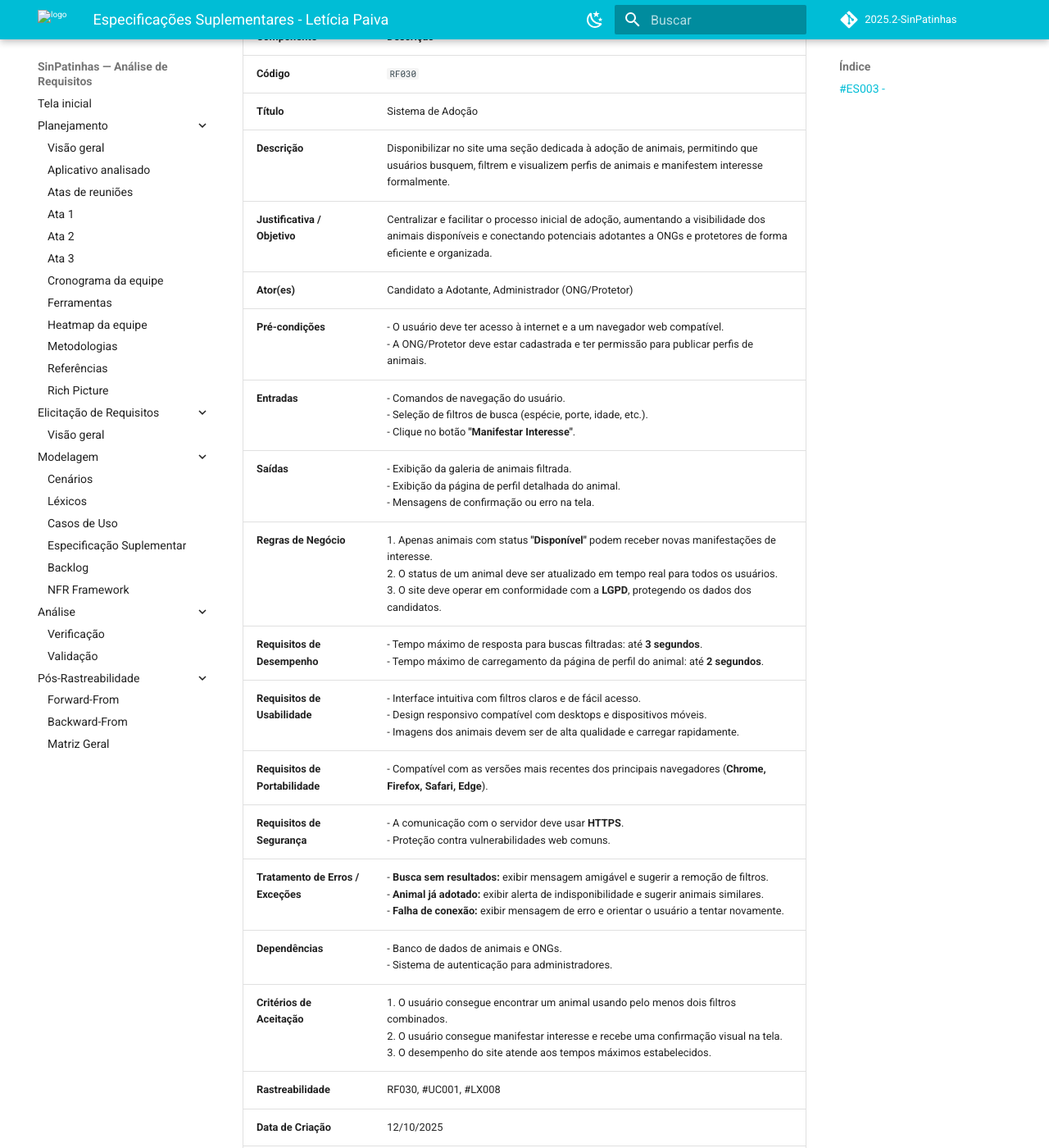
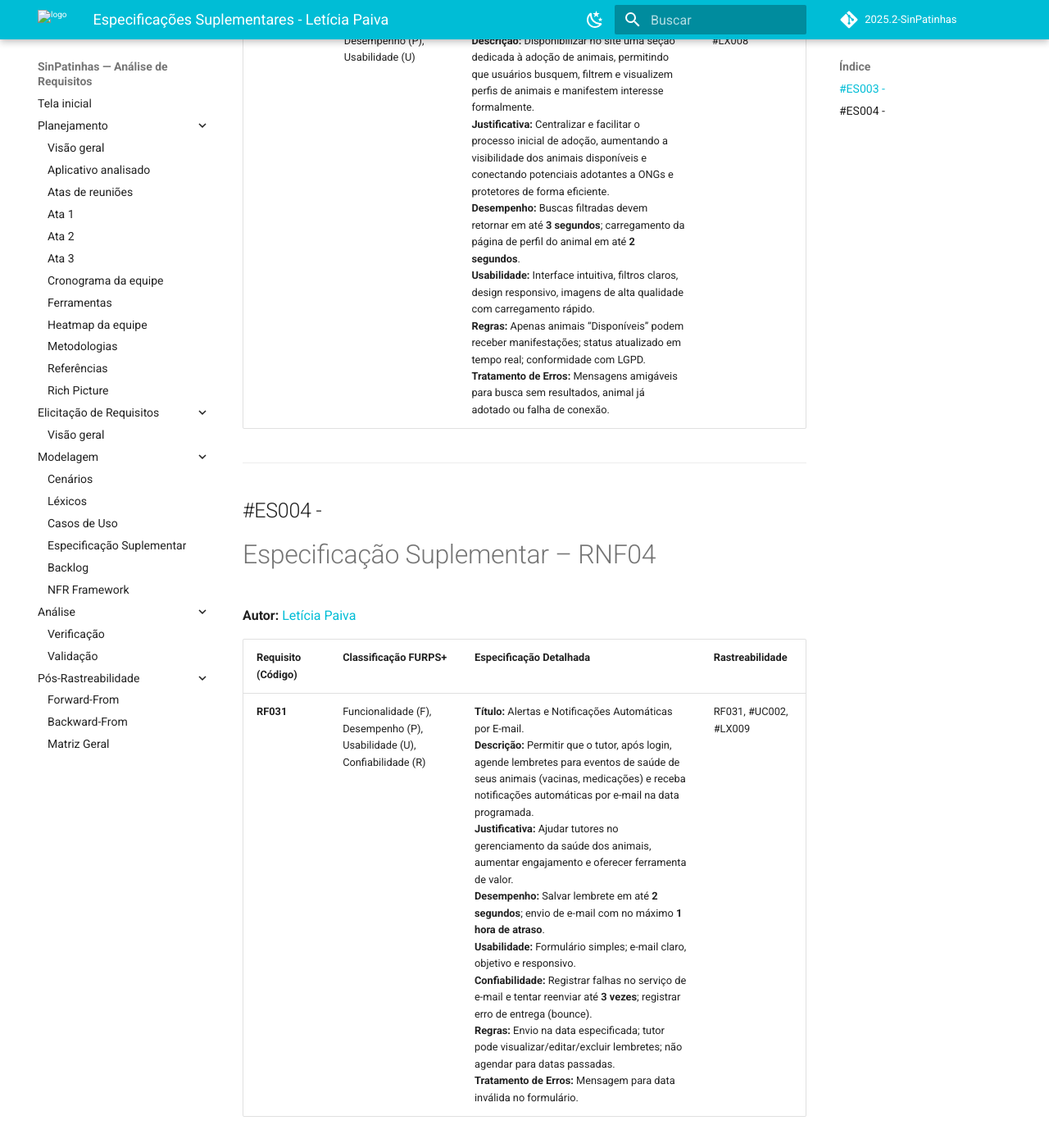
Before and after one commit to Requisitos-de-Software/2025.2-SinPatinhas, an MkDocs documentation site: the page built from docs/modelagem/gravacoes/leticia/especificacao.md, in a window 1280 px wide and 1400 px high, scrolled down 374 px. Shown: the whole window at 82% size. Built offline with MkDocs 1.6.1 and Material for MkDocs 9.7.7, drawn with Linux system fonts in a browser that asks for light colours; comment, search, counter and statistics services are not loaded; some of the changed text lies outside the part shown.

Commit message:
correção da pagina de especificação propria

```diff
--- a/docs/modelagem/gravacoes/leticia/especificacao.md
+++ b/docs/modelagem/gravacoes/leticia/especificacao.md
@@ -8,29 +8,10 @@
 
 **Autor:** [Letícia Paiva](https://github.com/leticiakrpaiva)
 
-#Especificação Suplementar – RNF03
+| Requisito (Código) | Classificação FURPS+ | Especificação Detalhada | Rastreabilidade |
+| :--- | :--- | :--- | :--- |
+| **RF030** | Funcionalidade (F), Desempenho (P), Usabilidade (U) | **Título:** Sistema de Adoção.<br>**Descrição:** Disponibilizar no site uma seção dedicada à adoção de animais, permitindo que usuários busquem, filtrem e visualizem perfis de animais e manifestem interesse formalmente.<br>**Justificativa:** Centralizar e facilitar o processo inicial de adoção, aumentando a visibilidade dos animais disponíveis e conectando potenciais adotantes a ONGs e protetores de forma eficiente.<br>**Desempenho:** Buscas filtradas devem retornar em até **3 segundos**; carregamento da página de perfil do animal em até **2 segundos**.<br>**Usabilidade:** Interface intuitiva, filtros claros, design responsivo, imagens de alta qualidade com carregamento rápido.<br>**Regras:** Apenas animais “Disponíveis” podem receber manifestações; status atualizado em tempo real; conformidade com LGPD.<br>**Tratamento de Erros:** Mensagens amigáveis para busca sem resultados, animal já adotado ou falha de conexão. | RF030, #UC001, #LX008 |
 
-| **Componente** | **Descrição** |
-|----------------|----------------|
-| **Código** | `RF030` |
-| **Título** | Sistema de Adoção  |
-| **Descrição** | Disponibilizar no site uma seção dedicada à adoção de animais, permitindo que usuários busquem, filtrem e visualizem perfis de animais e manifestem interesse formalmente. |
-| **Justificativa / Objetivo** | Centralizar e facilitar o processo inicial de adoção, aumentando a visibilidade dos animais disponíveis e conectando potenciais adotantes a ONGs e protetores de forma eficiente e organizada. |
-| **Ator(es)** | Candidato a Adotante, Administrador (ONG/Protetor) |
-| **Pré-condições** | - O usuário deve ter acesso à internet e a um navegador web compatível.<br>- A ONG/Protetor deve estar cadastrada e ter permissão para publicar perfis de animais. |
-| **Entradas** | - Comandos de navegação do usuário.<br>- Seleção de filtros de busca (espécie, porte, idade, etc.).<br>- Clique no botão **"Manifestar Interesse"**. |
-| **Saídas** | - Exibição da galeria de animais filtrada.<br>- Exibição da página de perfil detalhada do animal.<br>- Mensagens de confirmação ou erro na tela. |
-| **Regras de Negócio** | 1. Apenas animais com status **"Disponível"** podem receber novas manifestações de interesse.<br>2. O status de um animal deve ser atualizado em tempo real para todos os usuários.<br>3. O site deve operar em conformidade com a **LGPD**, protegendo os dados dos candidatos. |
-| **Requisitos de Desempenho** | - Tempo máximo de resposta para buscas filtradas: até **3 segundos**.<br>- Tempo máximo de carregamento da página de perfil do animal: até **2 segundos**. |
-| **Requisitos de Usabilidade** | - Interface intuitiva com filtros claros e de fácil acesso.<br>- Design responsivo compatível com desktops e dispositivos móveis.<br>- Imagens dos animais devem ser de alta qualidade e carregar rapidamente. |
-| **Requisitos de Portabilidade** | - Compatível com as versões mais recentes dos principais navegadores (**Chrome, Firefox, Safari, Edge**). |
-| **Requisitos de Segurança** | - A comunicação com o servidor deve usar **HTTPS**.<br>- Proteção contra vulnerabilidades web comuns. |
-| **Tratamento de Erros / Exceções** | - **Busca sem resultados:** exibir mensagem amigável e sugerir a remoção de filtros.<br>- **Animal já adotado:** exibir alerta de indisponibilidade e sugerir animais similares.<br>- **Falha de conexão:** exibir mensagem de erro e orientar o usuário a tentar novamente. |
-| **Dependências** | - Banco de dados de animais e ONGs.<br>- Sistema de autenticação para administradores. |
-| **Critérios de Aceitação** | 1. O usuário consegue encontrar um animal usando pelo menos dois filtros combinados.<br>2. O usuário consegue manifestar interesse e recebe uma confirmação visual na tela.<br>3. O desempenho do site atende aos tempos máximos estabelecidos. |
-| **Rastreabilidade** | RF030, #UC001, #LX008 |
-| **Data de Criação** | 12/10/2025 |
-| **Observações / Comentários** | ------ |
 
 ---
 
@@ -43,28 +24,10 @@
 **Autor:** [Letícia Paiva](https://github.com/leticiakrpaiva)
 
 
-| **Componente** | **Descrição** |
-|----------------|----------------|
-| **Código** | `RNF04` |
-| **Título** | Alertas e Notificações Automáticas por E-mail |
-| **Descrição** | Permitir que o tutor, após fazer login no site, agende lembretes para eventos de saúde de seus animais (vacinas, medicações) e receba notificações automáticas por e-mail na data programada. |
-| **Justificativa / Objetivo** | Ajudar os tutores a gerenciar a saúde de seus animais de forma proativa, aumentando o engajamento com a plataforma e oferecendo uma ferramenta de valor para o cuidado contínuo do pet. |
-| **Ator(es)** | Tutor do Animal |
-| **Pré-condições** | - O tutor deve estar autenticado (logado) no site.<br>- O perfil do animal para o qual o lembrete será agendado deve existir na conta do tutor. |
-| **Entradas** | - Dados inseridos pelo tutor no formulário de agendamento (tipo, motivo, data, hora).<br>- Comando de salvar o lembrete. |
-| **Saídas** | - Mensagem de confirmação do agendamento exibida na tela.<br>- E-mail de notificação enviado para o endereço cadastrado do tutor na data programada. |
-| **Regras de Negócio** | 1. O sistema deve enviar o e-mail de notificação na data especificada pelo tutor.<br>2. O tutor deve poder visualizar, editar e excluir lembretes agendados.<br>3. Não é permitido agendar lembretes para datas passadas. |
-| **Requisitos de Desempenho** | - Tempo máximo para salvar um novo lembrete: até **2 segundos**.<br>- Envio do e-mail de notificação deve ocorrer com no máximo **1 hora de atraso** em relação ao horário agendado. |
-| **Requisitos de Usabilidade** | - Formulário de agendamento simples e intuitivo.<br>- O e-mail de notificação deve ser claro, objetivo e responsivo para leitura em dispositivos móveis. |
-| **Requisitos de Portabilidade** | - Os e-mails gerados devem ser renderizados corretamente nos principais clientes de e-mail (**Gmail, Outlook**, etc.). |
-| **Requisitos de Segurança** | - O link no e-mail para o site deve ser seguro.<br>- O e-mail não deve conter dados pessoais sensíveis, além do nome do tutor e do animal. |
-| **Tratamento de Erros / Exceções** | - **Data inválida:** exibir mensagem de erro no formulário, impedindo o envio.<br>- **Falha no serviço de e-mail:** registrar a falha em log e tentar reenviar até 3 vezes.<br>- **E-mail inválido:** registrar o erro de entrega (bounce). |
-| **Dependências** | - Sistema de autenticação de usuários.<br>- Banco de dados de perfis de animais.<br>- Integração com um serviço de gateway de e-mail externo (API). |
-| **Critérios de Aceitação** | 1. O tutor consegue agendar um lembrete com sucesso e visualizá-lo em sua lista.<br>2. O e-mail de notificação é recebido corretamente na data e no endereço de e-mail cadastrado.<br>3. O sistema impede o agendamento de lembretes com datas passadas. |
-| **Rastreabilidade** | RF031, #UC002, #LX009 |
-| **Data de Criação** | 12/10/2025 |
-| **Observações / Comentários** | ---- |
 
+| Requisito (Código) | Classificação FURPS+ | Especificação Detalhada | Rastreabilidade |
+| :--- | :--- | :--- | :--- |
+| **RF031** | Funcionalidade (F), Desempenho (P), Usabilidade (U), Confiabilidade (R) | **Título:** Alertas e Notificações Automáticas por E-mail.<br>**Descrição:** Permitir que o tutor, após login, agende lembretes para eventos de saúde de seus animais (vacinas, medicações) e receba notificações automáticas por e-mail na data programada.<br>**Justificativa:** Ajudar tutores no gerenciamento da saúde dos animais, aumentar engajamento e oferecer ferramenta de valor.<br>**Desempenho:** Salvar lembrete em até **2 segundos**; envio de e-mail com no máximo **1 hora de atraso**.<br>**Usabilidade:** Formulário simples; e-mail claro, objetivo e responsivo.<br>**Confiabilidade:** Registrar falhas no serviço de e-mail e tentar reenviar até **3 vezes**; registrar erro de entrega (bounce).<br>**Regras:** Envio na data especificada; tutor pode visualizar/editar/excluir lembretes; não agendar para datas passadas.<br>**Tratamento de Erros:** Mensagem para data inválida no formulário. | RF031, #UC002, #LX009 |
 
 ---
 
```
